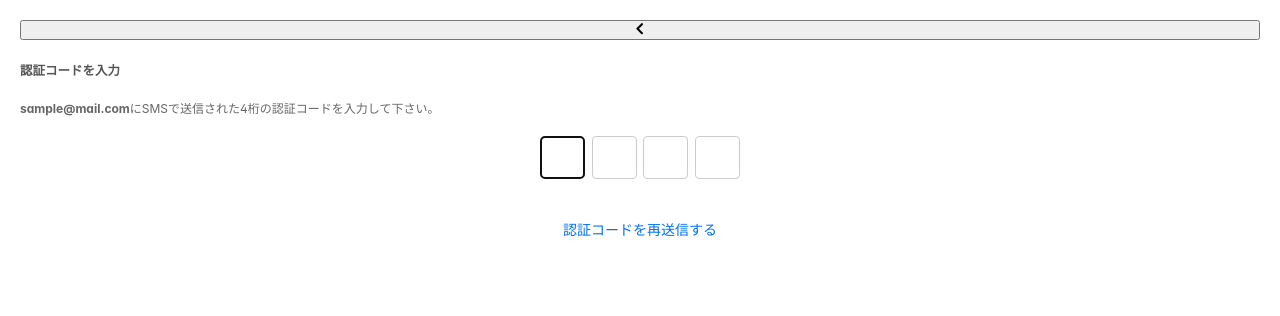
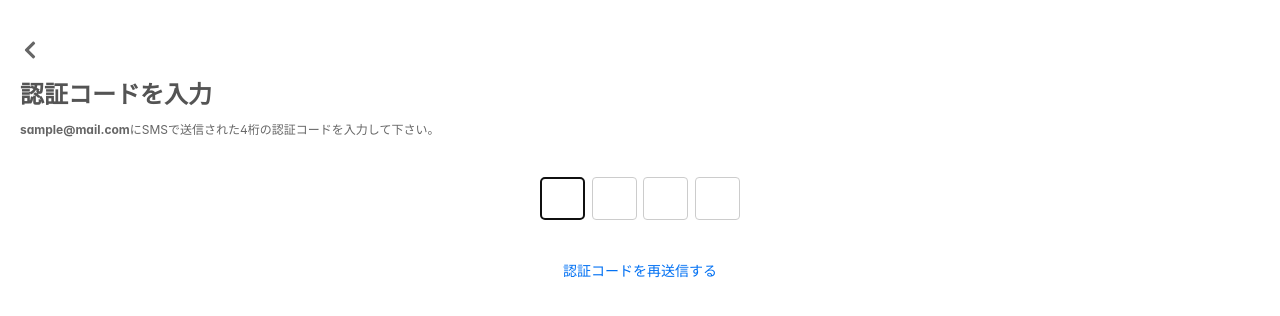
Before and after one commit to RyotaOku/katarinabluu, a Next.js app: page /2auth in a window 1280 px wide. Shown: the top 316 px of the page. Built offline with nearby package versions, Linux system fonts and the light colour scheme; no server answers.

Commit message:
chore: button styling

```diff
--- a/src/pages/2auth.tsx
+++ b/src/pages/2auth.tsx
@@ -42,17 +42,19 @@ const TwoAuthPage: React.FC = () => {
 
   return (
     <div className={styles.container}>
+      <div className={styles.header}>
         <button
           className={styles.backButton}
           onClick={() => router.back()}
         >
           <FaChevronLeft />
         </button>
-      <h1 className={styles.header}>認証コードを入力</h1>
+        <h1 className={styles.title}>認証コードを入力</h1>
         <p className={styles.description}>
           <span className={styles.email}>sample@mail.com</span>
           にSMSで送信された4桁の認証コードを入力して下さい。
         </p>
+      </div>
       <form className={styles.form}>
         <div className={styles.codeInput}>
           {code.map((digit, index) => (
--- a/src/styles/2authPage.module.css
+++ b/src/styles/2authPage.module.css
@@ -19,6 +19,15 @@
 .title {
   font-size: 2.4rem;
   font-weight: bold;
+}
+
+.backButton {
+  align-self: flex-start;
+  font-size: 2rem;
+  color: #666666;
+  border: none;
+  background: none;
+  cursor: pointer;
 }
 
 .description {
```
Lines whose indentation alone changed are shown as unchanged.
